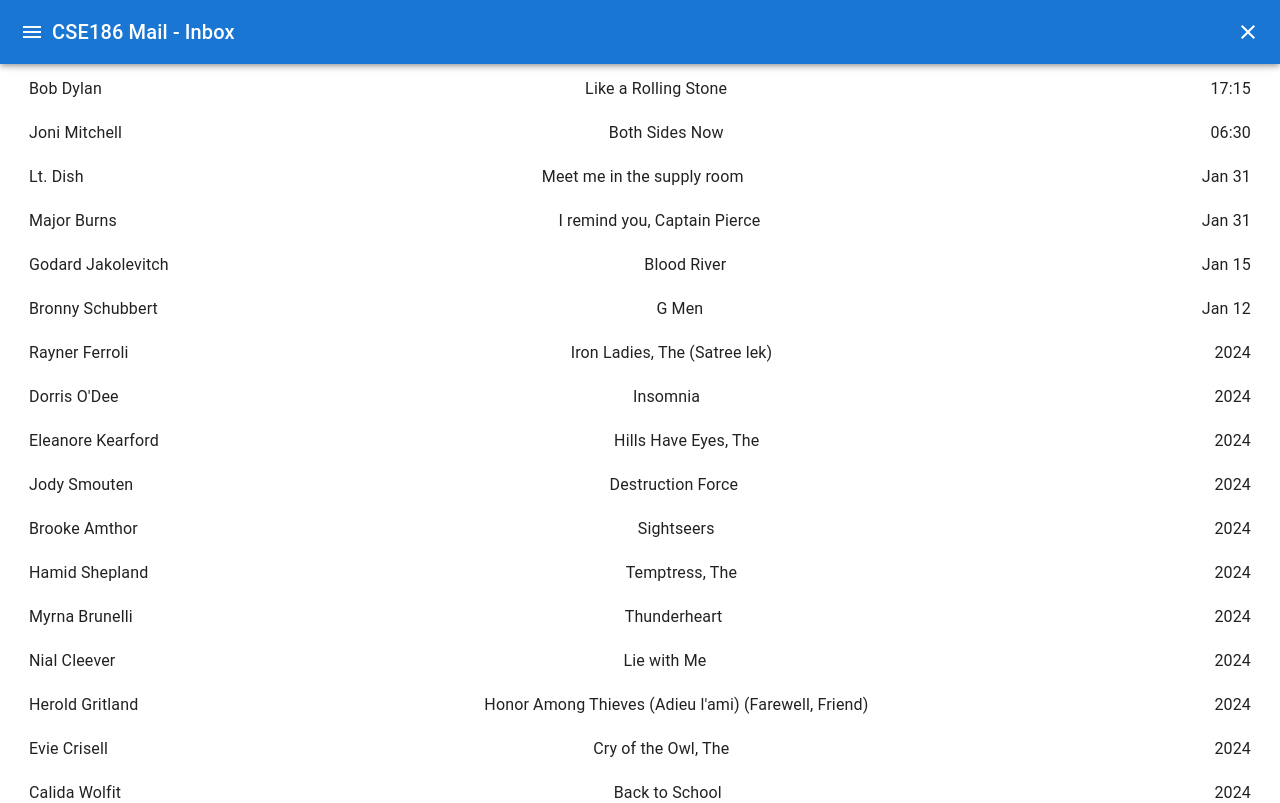
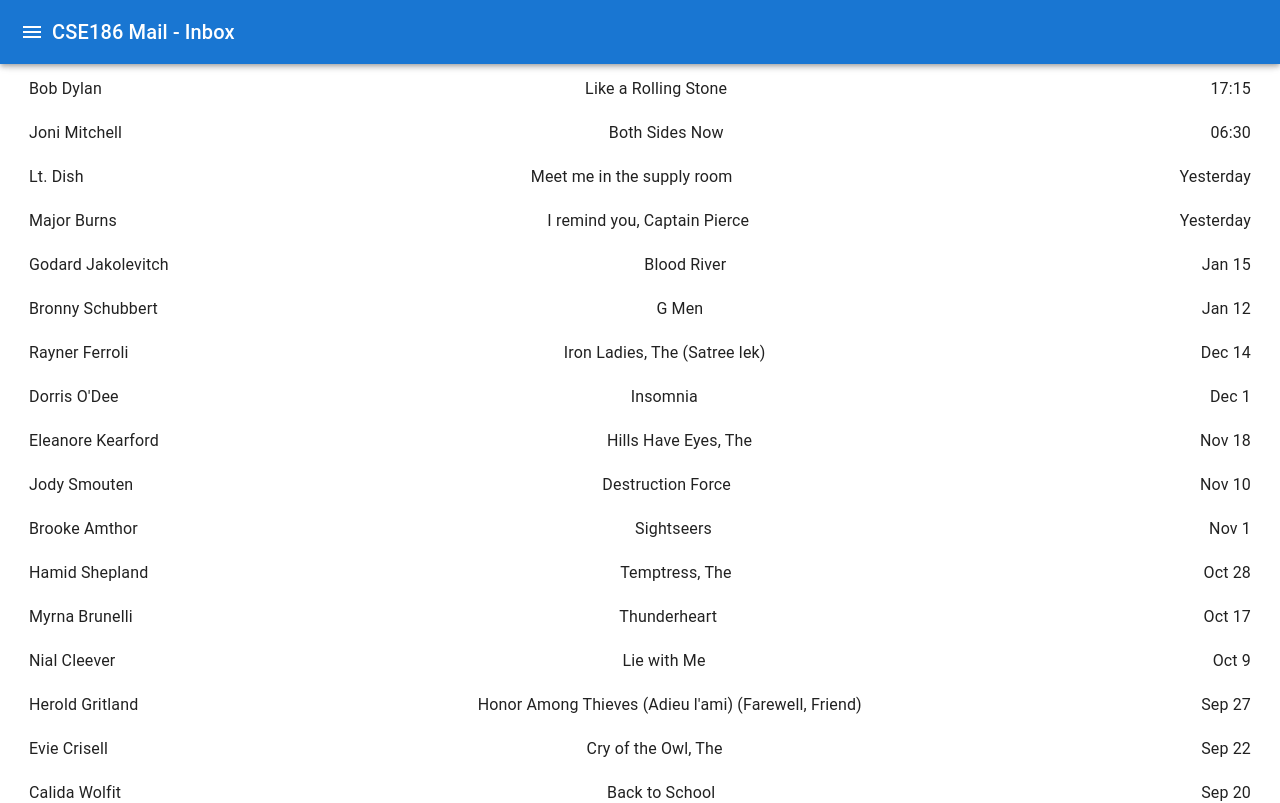
Before and after one commit to crfh-slug/Asgn4-CSE-186, a React (Vite) app in the folder Desktop/CSE 186/Assignment4/: page / in a window 1280 px wide. Shown: the top 803 px of the page. Built offline with nearby package versions, Linux system fonts and the light colour scheme.

Commit message:
tests + dates+ close mail reader button fixes

```diff
--- a/Desktop/CSE 186/Assignment4/src/EmailDetailsPage.jsx
+++ b/Desktop/CSE 186/Assignment4/src/EmailDetailsPage.jsx
@@ -2,6 +2,15 @@
 import {useEffect} from 'react';
 import {useEmail} from './EmailContext';
 import Box from '@mui/material/Box';
+
+const formatDate = (receivedDate) => {
+  const date = new Date(receivedDate);
+
+  return `${date.toLocaleDateString('en-US', {month: 'long'})} `+
+    `${date.getDate()}, ${date.getFullYear()} ` +
+    `at ${String(date.getHours()).padStart(2, '0')}:` +
+    `${String(date.getMinutes()).padStart(2, '0')}`;
+};
 
 /**
  * Displays email details when an email is selected.
@@ -22,10 +31,10 @@
   }
 
   return (
-    <Box>
+    <Box sx={{mt: 6}}>
       <p>From: {selectedEmail.from.name} (@{selectedEmail.from.address})</p>
       <p>To: {selectedEmail.to.name} ({selectedEmail.to.address})</p>
-      <p>Received: {selectedEmail.received}</p>
+      <p>Received: {formatDate(selectedEmail.received)}</p>
       <p>{selectedEmail.subject}</p>
       <p>{selectedEmail.content}</p>
     </Box>
--- a/Desktop/CSE 186/Assignment4/src/HeaderDetailsPage.jsx
+++ b/Desktop/CSE 186/Assignment4/src/HeaderDetailsPage.jsx
@@ -16,6 +16,7 @@
 import {useNavigate} from 'react-router-dom';
 import CloseIcon from '@mui/icons-material/Close';
 import {useHeader} from './HeaderContext';
+import {useEmail} from './EmailContext';
 
 /**
  * Render the App Bar Menu on each page.
@@ -35,6 +36,9 @@
     setMobileOpen(false); // Close drawer after navigation
   };
 
+  const {selectedEmail} = useEmail();
+  const {setSelectedEmail} = useEmail();
+
   return (
     <Box sx={{display: 'flex', justifyContent: 'space-between'}}>
       <CssBaseline />
@@ -47,7 +51,10 @@
             color="inherit"
             aria-label = {mobileOpen ? 'hide mailboxes' : 'show mailboxes'}
             edge="start"
-            onClick={handleDrawerToggle}
+            onClick= {() => {
+              handleDrawerToggle();
+              setSelectedEmail(null);
+            }}
           >
             <MenuIcon />
           </IconButton>
@@ -55,13 +62,19 @@
             sx={{flexGrow: 1, textAlign: 'left'}}>
             CSE186 Mail - {navPage}
           </Typography>
+          {selectedEmail && (
             <IconButton
               color='inherit'
               aria-label='close mail reader'
               edge='end'
-            onClick={() => navigate('/')}>
+              onClick={() => {
+                setSelectedEmail(null);
+                navigate('/');
+              }}
+            >
               <CloseIcon />
             </IconButton>
+          )}
         </Toolbar>
       </AppBar>
 
--- a/Desktop/CSE 186/Assignment4/src/InboxPage.jsx
+++ b/Desktop/CSE 186/Assignment4/src/InboxPage.jsx
@@ -3,6 +3,7 @@
 import mail from './data/mail.json';
 import {useHeader} from './HeaderContext';
 import Box from '@mui/material/Box';
+import {useEffect} from 'react';
 
 /**
  * This file displays the inbox and sets the selected
@@ -23,14 +24,26 @@
     return dateB - dateA;
   });
 
+  useEffect(() => {
+    window.scrollTo(0, 0);
+  }, [navPage]); // Runs whenever `navPage` changes
+
   const formatDate = (receivedDate) => {
     const date = new Date(receivedDate);
     const now = new Date();
 
+    const yesterday = new Date();
+    yesterday.setDate(now.getDate() - 1);
+
+    const oneYearAgo = new Date();
+    oneYearAgo.setFullYear(now.getFullYear()-1);
+
     if (date.toDateString() === now.toDateString()) {
       return `${String(date.getHours())
           .padStart(2, '0')}:${String(date.getMinutes()).padStart(2, '0')}`;
-    } else if (date.getFullYear() === now.getFullYear()) {
+    } else if (date.toDateString() === yesterday.toDateString()) {
+      return `Yesterday`;
+    } else if (date >= oneYearAgo) {
       const options = {month: 'short', day: 'numeric'};
       return date.toLocaleDateString('en-US', options);
     } else {
@@ -39,7 +52,8 @@
   };
 
   return (
-    <Box sx={{mt: 6, display: 'flex', flexDirection: 'column', gap: '10px'}}>
+    <Box sx={{
+      mt: 6, display: 'flex', flexDirection: 'column', gap: '10px'}}>
       {sortedEmails.map((email) => (
         <div key={email.id}
           onClick = {() => {
```
Also changed, not shown: 1 other file (tests, documents, lock files or other folders). Lines whose indentation alone changed are shown as unchanged.
